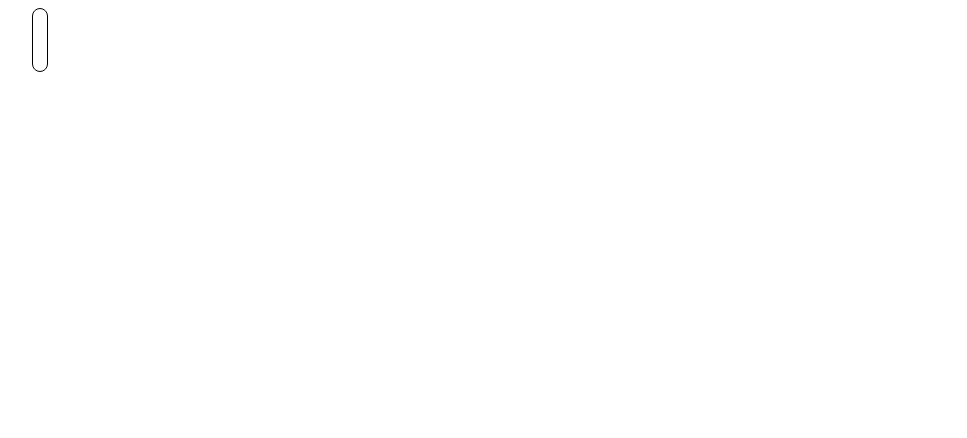
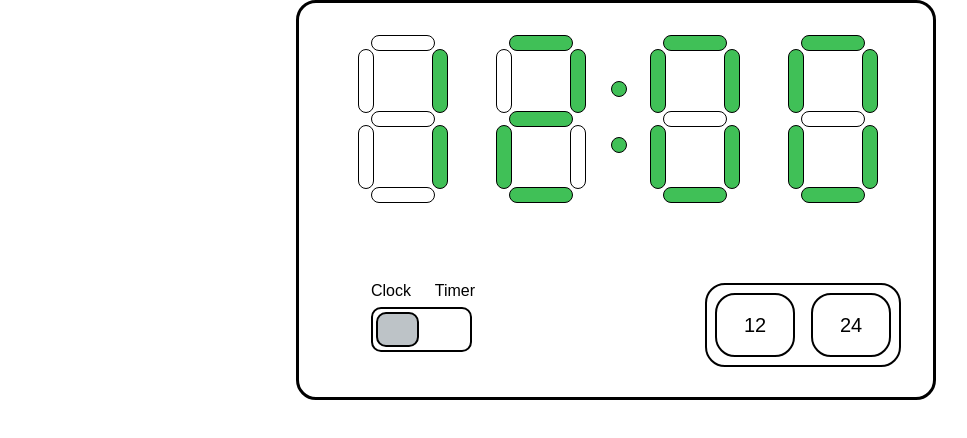
Before and after one commit to yongseongjeon/challenges, a React (Create React App) app in the folder 2-digital-clock/: page / in a window 1280 px wide. Shown: the top 438 px of the page, without its empty margins (24-991 px from the left). Built offline with nearby package versions, Linux system fonts and the light colour scheme.

Commit message:
feat: Clock, Timer 모드 레이아웃 구성

```diff
--- a/2-digital-clock/src/components/Button/Button.tsx
+++ b/2-digital-clock/src/components/Button/Button.tsx
@@ -14,9 +14,9 @@ export default Button;
 const Container = styled.button`
   width: 5rem;
   height: 4rem;
-  border-radius: 10px;
+  border-radius: 20px;
   background-color: ${Color.WHITE};
-  border: 1px solid ${Color.BLACK};
+  border: 2px solid ${Color.BLACK};
   font-size: 1.25rem;
 
   &:active {
--- a/2-digital-clock/src/components/Switch/Switch.tsx
+++ b/2-digital-clock/src/components/Switch/Switch.tsx
@@ -37,7 +37,7 @@ const Checkbox = styled.input`
 const Rect = styled.span`
   width: 2.7rem;
   height: 2.2rem;
-  border: 1px solid ${Color.BLACK};
+  border: 2px solid ${Color.BLACK};
   background-color: ${Color.SILVER};
   position: absolute;
   top: 0.3rem;
@@ -53,7 +53,7 @@ const Rect = styled.span`
 const Background = styled.label`
   width: 6.3rem;
   height: 2.8rem;
-  border: 1px solid ${Color.BLACK};
+  border: 2px solid ${Color.BLACK};
   position: absolute;
   top: 0;
   left: 0;
--- a/2-digital-clock/src/pages/Home/Home.tsx
+++ b/2-digital-clock/src/pages/Home/Home.tsx
@@ -1,10 +1,50 @@
 import styled from "styled-components";
-import Segment from "../../components/Segment/Segment";
+import { useState } from "react";
+import Switch from "../../components/Switch/Switch";
+import NumberDisplay from "../../components/NumberDisplay/NumberDisplay";
+import { Color } from "../../style/color";
+import Button from "../../components/Button/Button";
 
 function Home() {
+  const [isTimerMode, setIsTimerMode] = useState<boolean>(false);
+  const isClockMode = !isTimerMode;
+
   return (
     <Container>
-      <Segment isColumn />
+      {isClockMode && (
+        <>
+          <NumberDisplay time="1200" />
+        </>
+      )}
+      {isTimerMode && (
+        <>
+          <NumberDisplay time="0015" />
+        </>
+      )}
+      <ControlPanel>
+        <SwitchContainer>
+          <TextContainer>
+            <span>Clock</span>
+            <span>Timer</span>
+          </TextContainer>
+          <Switch state={isTimerMode} setState={setIsTimerMode} />
+        </SwitchContainer>
+        <Buttons>
+          {isClockMode && (
+            <>
+              <Button title="12" />
+              <Button title="24" />
+            </>
+          )}
+          {isTimerMode && (
+            <>
+              <Button title="start" />
+              <Button title="pause" />
+              <Button title="reset" />
+            </>
+          )}
+        </Buttons>
+      </ControlPanel>
     </Container>
   );
 }
@@ -12,5 +52,39 @@ function Home() {
 export default Home;
 
 const Container = styled.div`
+  margin: auto auto;
+  display: flex;
+  flex-direction: column;
   padding: 2rem;
+  gap: 5rem;
+  width: 40rem;
+  height: 25rem;
+  border: 3px solid ${Color.BLACK};
+  border-radius: 20px;
+  padding-left: 4.5rem;
 `;
+
+const ControlPanel = styled.div`
+  display: flex;
+  justify-content: space-between;
+`;
+
+const TextContainer = styled.div`
+  display: flex;
+  justify-content: space-between;
+  width: 6.5rem;
+`;
+
+const SwitchContainer = styled.div`
+  display: flex;
+  flex-direction: column;
+  gap: 0.5rem;
+`;
+
+const Buttons = styled.div`
+  display: flex;
+  gap: 1rem;
+  border: 2px solid ${Color.BLACK};
+  padding: 0.5rem;
+  border-radius: 20px;
+`;
```
